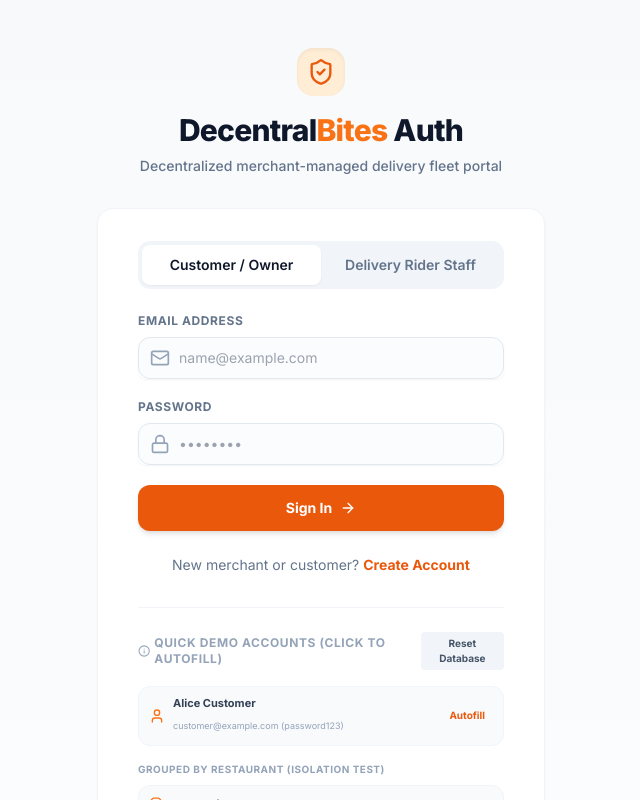
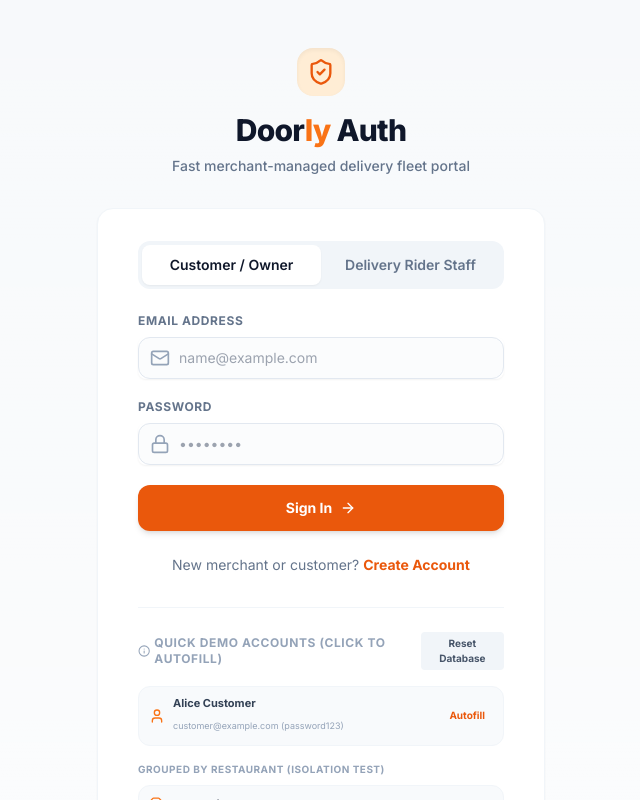
Before and after one commit to Ayush-raii/startup-ws-food-delivery, a Next.js app: page /login in a window 1280 px wide. Shown: the top 800 px of the page, without its empty margins (319-959 px from the left). Built offline with nearby package versions, Linux system fonts and the light colour scheme; no server answers.

Commit message:
feat: Rename application from DecentralBites to Doorly

```diff
--- a/src/app/api/admin/reports/export/route.ts
+++ b/src/app/api/admin/reports/export/route.ts
@@ -75,7 +75,7 @@ export async function GET(req: NextRequest) {
     return new NextResponse(csvContent, {
       headers: {
         'Content-Type': 'text/csv; charset=utf-8',
-        'Content-Disposition': `attachment; filename=DecentralBites_Sales_Report_${new Date().toISOString().split('T')[0]}.csv`,
+        'Content-Disposition': `attachment; filename=Doorly_Sales_Report_${new Date().toISOString().split('T')[0]}.csv`,
       },
     });
   } catch (error: any) {
--- a/src/app/api/auth/register/route.ts
+++ b/src/app/api/auth/register/route.ts
@@ -86,10 +86,10 @@ export async function POST(req: NextRequest) {
       try {
         await sendEmail({
           to: lowercaseEmail,
-          subject: 'Verify Your Email — DecentralBites',
+          subject: 'Verify Your Email — Doorly',
           html: `
             <div style="font-family: Arial, sans-serif; padding: 20px; color: #333;">
-              <h2 style="color: #ea580c;">DecentralBites Account Verification</h2>
+              <h2 style="color: #ea580c;">Doorly Account Verification</h2>
               <p>Hi ${name},</p>
               <p>Please use the following 6-digit verification code to activate your account:</p>
               <div style="background-color: #f3f4f6; border-radius: 8px; padding: 15px; text-align: center; font-size: 24px; font-weight: bold; letter-spacing: 4px; color: #1f2937; margin: 20px 0;">
--- a/src/app/api/auth/resend-otp/route.ts
+++ b/src/app/api/auth/resend-otp/route.ts
@@ -35,10 +35,10 @@ export async function POST(req: NextRequest) {
     // Send Verification Email
     await sendEmail({
       to: user.email,
-      subject: 'Verify Your Email — DecentralBites',
+      subject: 'Verify Your Email — Doorly',
       html: `
         <div style="font-family: Arial, sans-serif; padding: 20px; color: #333;">
-          <h2 style="color: #ea580c;">DecentralBites Account Verification</h2>
+          <h2 style="color: #ea580c;">Doorly Account Verification</h2>
           <p>Hi ${user.name || 'there'},</p>
           <p>Please use the following 6-digit verification code to activate your account:</p>
           <div style="background-color: #f3f4f6; border-radius: 8px; padding: 15px; text-align: center; font-size: 24px; font-weight: bold; letter-spacing: 4px; color: #1f2937; margin: 20px 0;">
--- a/src/app/checkout/page.tsx
+++ b/src/app/checkout/page.tsx
@@ -326,7 +326,7 @@ export default function CheckoutPage() {
               <Check className="h-5 w-5 text-primary-600" />
             </div>
             <p className="text-[11px] text-slate-400 leading-normal">
-              Note: Decentralized orders support COD or restaurant-specific terminals handled by the merchant staff. Complete payment upon verification of the secure delivery OTP.
+              Note: Doorly orders support COD or restaurant-specific terminals handled by the merchant staff. Complete payment upon verification of the secure delivery OTP.
             </p>
           </div>
 
--- a/src/app/layout.tsx
+++ b/src/app/layout.tsx
@@ -7,8 +7,8 @@ import { Navbar } from '@/components/Navbar';
 const inter = Inter({ subsets: ['latin'] });
 
 export const metadata: Metadata = {
-  title: 'DecentralBites - Merchant-Led Delivery App',
-  description: 'Revolutionary decentralized food delivery platform where restaurants manage and assign their own delivery staff.',
+  title: 'Doorly - Merchant-Led Delivery App',
+  description: 'Doorly — a fast, decentralized food delivery platform where restaurants manage and assign their own delivery staff.',
 };
 
 export default function RootLayout({
--- a/src/app/login/admin/page.tsx
+++ b/src/app/login/admin/page.tsx
@@ -58,7 +58,7 @@ export default function AdminLoginPage() {
           <ShieldCheck className="h-8 w-8" />
         </div>
         <h2 className="text-3xl font-extrabold text-white tracking-tight">
-          Decentral<span className="text-amber-500">Bites</span> Admin
+          Door<span className="text-amber-500">ly</span> Admin
         </h2>
         <p className="mt-2 text-sm text-slate-400 font-medium">
           Secure Administrative Infrastructure Gate
--- a/src/app/login/page.tsx
+++ b/src/app/login/page.tsx
@@ -147,10 +147,10 @@ export default function LoginPage() {
           <ShieldCheck className="h-7 w-7" />
         </div>
         <h2 className="text-3xl font-extrabold text-slate-900 tracking-tight">
-          Decentral<span className="text-primary-500">Bites</span> Auth
+          Door<span className="text-primary-500">ly</span> Auth
         </h2>
         <p className="mt-2 text-sm text-slate-500 font-medium">
-          Decentralized merchant-managed delivery fleet portal
+          Fast merchant-managed delivery fleet portal
         </p>
       </div>
 
--- a/src/app/register/page.tsx
+++ b/src/app/register/page.tsx
@@ -100,7 +100,7 @@ export default function RegisterPage() {
           <ShieldCheck className="h-7 w-7" />
         </div>
         <h2 className="text-3xl font-extrabold text-slate-900 tracking-tight">
-          Join Decentral<span className="text-primary-500">Bites</span>
+          Join Door<span className="text-primary-500">ly</span>
         </h2>
         <p className="mt-2 text-sm text-slate-500 font-medium">
           Create an account to start ordering or manage your deliveries
--- a/src/components/Navbar.tsx
+++ b/src/components/Navbar.tsx
@@ -119,7 +119,7 @@ export const Navbar: React.FC = () => {
                 D
               </span>
               <span className="font-extrabold text-xl tracking-tight text-slate-800">
-                Decentral<span className="text-primary-500">Bites</span>
+                Door<span className="text-primary-500">ly</span>
               </span>
             </Link>
             {user && (
--- a/src/lib/email.ts
+++ b/src/lib/email.ts
@@ -5,7 +5,7 @@ export async function sendEmail({ to, subject, html }: { to: string; subject: st
   const port = process.env.SMTP_PORT ? Number(process.env.SMTP_PORT) : 587;
   const user = process.env.SMTP_USER;
   const pass = process.env.SMTP_PASS;
-  const from = process.env.SMTP_FROM || 'noreply@decentralbites.com';
+  const from = process.env.SMTP_FROM || 'noreply@doorly.app';
 
   if (!host || !user || !pass) {
     console.log(`\n=========================================`);
@@ -29,7 +29,7 @@ export async function sendEmail({ to, subject, html }: { to: string; subject: st
 
   try {
     const info = await transporter.sendMail({
-      from: `"DecentralBites" <${from}>`,
+      from: `"Doorly" <${from}>`,
       to,
       subject,
       html,
```
Also changed, not shown: 1 other file (tests, documents, lock files or other folders).
